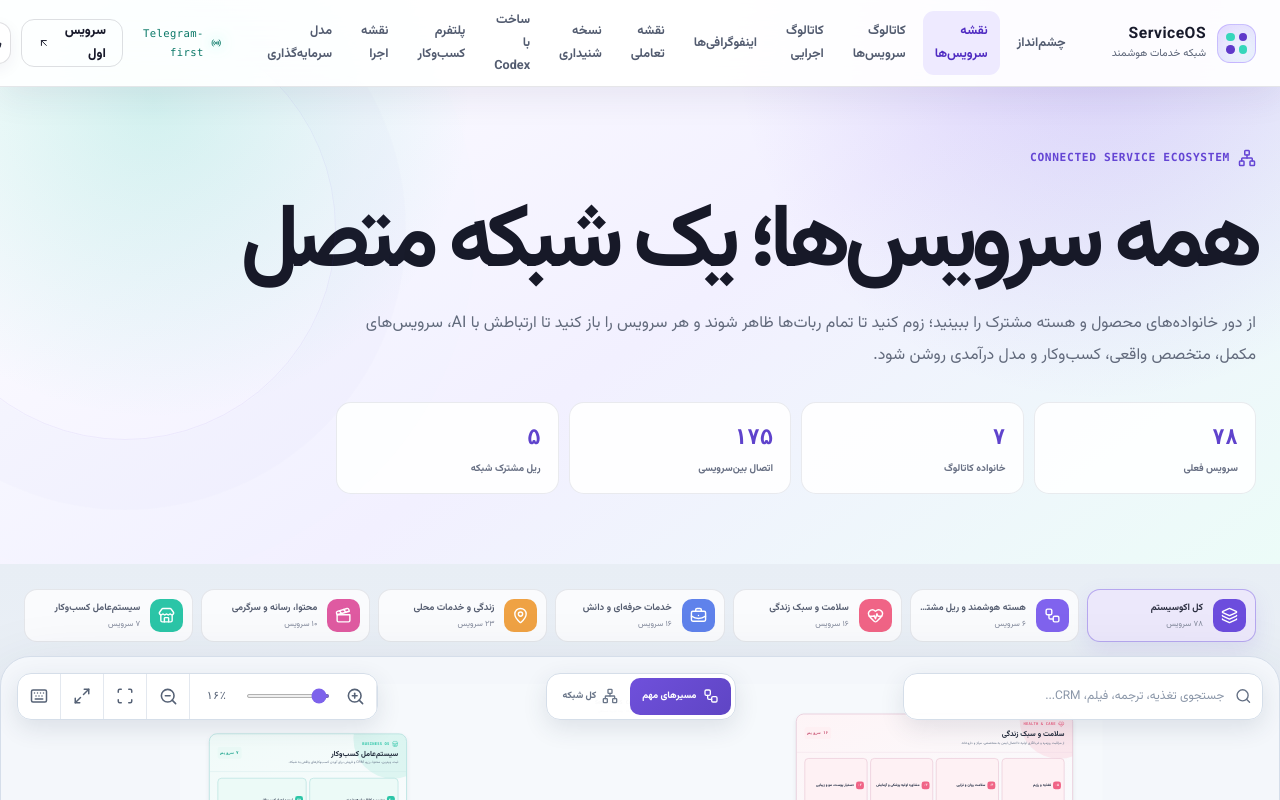
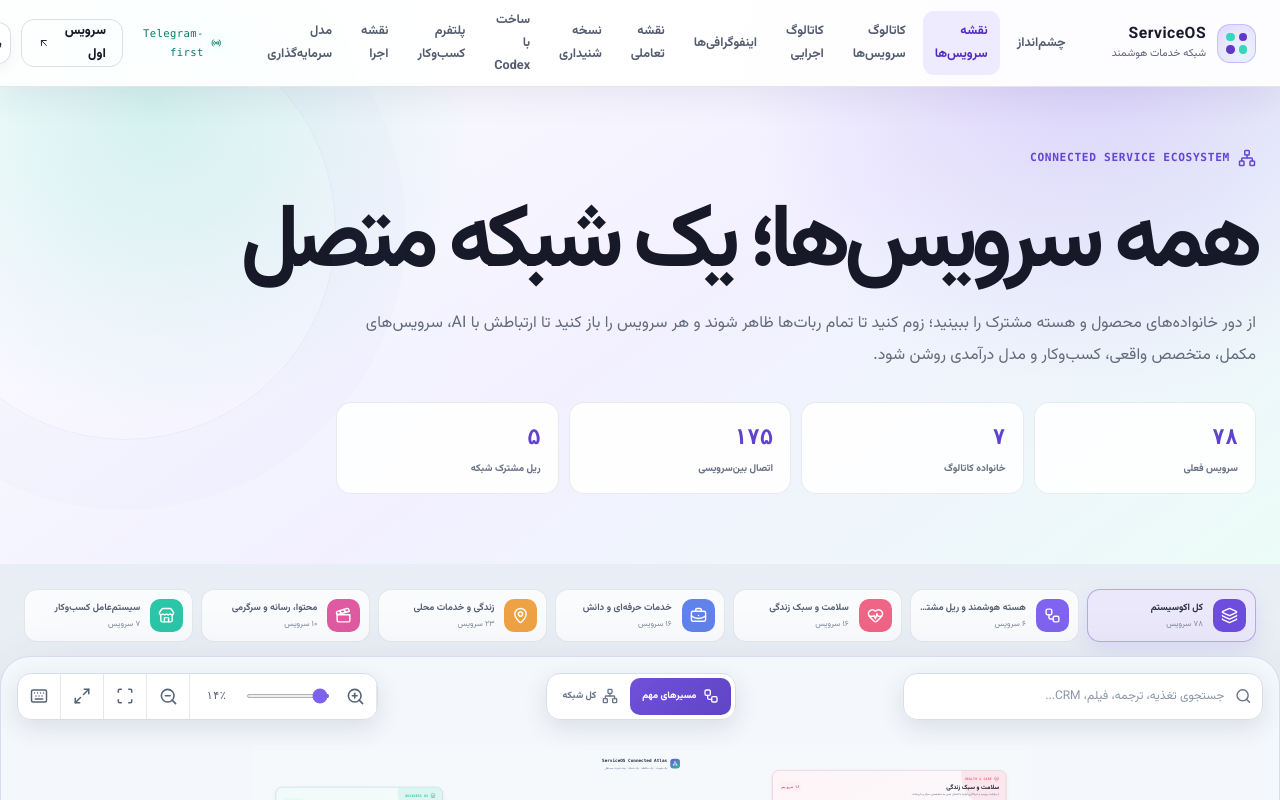
Before and after one commit to online6731/Health_Platform, a React (Vite) app: page /#/service-map in a window 1280 px wide. Shown: the top 800 px of the page. Built offline with nearby package versions, Linux system fonts and the light colour scheme.

Commit message:
Fix service map layout and navigation

```diff
--- a/src/pages/ServiceEcosystemMapPage.jsx
+++ b/src/pages/ServiceEcosystemMapPage.jsx
@@ -77,7 +77,7 @@
 function constrainView(candidate, viewportWidth, viewportHeight) {
   const mapWidth = ecosystemMapSize.width * candidate.scale
   const mapHeight = ecosystemMapSize.height * candidate.scale
-  const visibleEdge = Math.min(150, Math.max(72, Math.min(viewportWidth, viewportHeight) * .14))
+  const visibleEdge = Math.min(280, Math.max(110, Math.min(viewportWidth, viewportHeight) * .22))
   const constrainAxis = (offset, contentSize, viewportSize) => (
     contentSize <= viewportSize
       ? (viewportSize - contentSize) / 2
@@ -87,6 +87,23 @@
     ...candidate,
     x: constrainAxis(candidate.x, mapWidth, viewportWidth),
     y: constrainAxis(candidate.y, mapHeight, viewportHeight),
+  }
+}
+
+function getViewportFrame(viewportWidth, viewportHeight, hasInspector = false) {
+  const compact = viewportWidth <= 760
+  const horizontalInset = clamp(viewportWidth * .035, compact ? 18 : 34, compact ? 30 : 64)
+  const topInset = compact ? (hasInspector ? 126 : 112) : (hasInspector ? 126 : 88)
+  const bottomInset = compact ? 62 : 70
+  const width = Math.max(180, viewportWidth - (horizontalInset * 2))
+  const height = Math.max(160, viewportHeight - topInset - bottomInset)
+  return {
+    left: horizontalInset,
+    top: topInset,
+    width,
+    height,
+    centerX: horizontalInset + (width / 2),
+    centerY: topInset + (height / 2),
   }
 }
 
@@ -328,6 +345,7 @@
         const isFocused = focusedIds?.has(service.id)
         const isCompact = focusedIds ? !isFocused : scaleBand === 'overview'
         const isDimmed = Boolean(focusedIds && !isFocused)
+        const density = service.height < 220 ? 'tight' : service.height < 300 ? 'medium' : 'roomy'
         if (isCompact) return <button
           className={`ecosystem-service-dot ${isDimmed ? 'is-muted' : ''}`}
           style={{ '--family-color': family?.color, left: service.x, top: service.y, width: service.width, height: service.height }}
@@ -342,6 +360,7 @@
         return <button
           className={`ecosystem-service-node ${service.id === 1 ? 'is-omni' : ''} ${isSelected ? 'is-selected' : ''} ${isRelated ? 'is-related' : ''} ${isDimmed ? 'is-dimmed' : ''}`}
           style={{ '--family-color': family?.color, left: service.x, top: service.y, width: service.width, height: service.height }}
+          data-density={density}
           type="button"
           key={service.id}
           onClick={() => onService(service.id)}
@@ -351,8 +370,8 @@
           <span><b>{service.id.toLocaleString('fa-IR', { minimumIntegerDigits: 2 })}</b><small>PHASE {service.phase}</small></span>
           <h3>{service.name}</h3>
           <i>{service.en}</i>
-          <p>{service.summary}</p>
-          <footer><Bot /><small>{service.capability}</small><Building2 /><small>{service.human}</small></footer>
+          {density !== 'tight' && <p>{service.summary}</p>}
+          {density === 'roomy' && <footer><Bot /><small>{service.capability}</small><Building2 /><small>{service.human}</small></footer>}
         </button>
       })}
     </>
@@ -387,29 +406,32 @@
     return null
   }, [activeFamily, relatedIds, selectedId])
 
-  const fitMap = useCallback(() => {
+  const fitMap = useCallback((hasInspector = false) => {
     const bounds = viewportRef.current?.getBoundingClientRect()
     const width = bounds?.width || 1280
     const height = bounds?.height || 820
-    const scale = clamp(Math.min((width - 54) / ecosystemMapSize.width, (height - 54) / ecosystemMapSize.height), MIN_SCALE, .42)
-    setView({ scale, x: (width - (ecosystemMapSize.width * scale)) / 2, y: (height - (ecosystemMapSize.height * scale)) / 2 })
+    const frame = getViewportFrame(width, height, hasInspector)
+    const scale = clamp(Math.min(frame.width / ecosystemMapSize.width, frame.height / ecosystemMapSize.height), MIN_SCALE, .42)
+    setView({ scale, x: frame.centerX - ((ecosystemMapSize.width * scale) / 2), y: frame.centerY - ((ecosystemMapSize.height * scale) / 2) })
   }, [])
 
   const showOverview = useCallback(() => {
     setSelection(null)
     setActiveFamily('all')
-    fitMap()
+    fitMap(false)
   }, [fitMap])
 
-  const focusRect = useCallback((rect, requestedScale) => {
+  const focusRect = useCallback((rect, requestedScale, hasInspector = false) => {
     const bounds = viewportRef.current?.getBoundingClientRect()
     const width = bounds?.width || 1280
     const height = bounds?.height || 820
-    const scale = clamp(requestedScale ?? Math.min((width - 140) / rect.width, (height - 170) / rect.height, .82), MIN_SCALE, MAX_SCALE)
+    const frame = getViewportFrame(width, height, hasInspector)
+    const fitScale = Math.min(frame.width / rect.width, frame.height / rect.height, .86)
+    const scale = clamp(Math.min(requestedScale ?? fitScale, fitScale), MIN_SCALE, MAX_SCALE)
     setView(constrainView({
       scale,
-      x: (width / 2) - ((rect.x + (rect.width / 2)) * scale),
-      y: (height / 2) - ((rect.y + (rect.height / 2)) * scale),
+      x: frame.centerX - ((rect.x + (rect.width / 2)) * scale),
+      y: frame.centerY - ((rect.y + (rect.height / 2)) * scale),
     }, width, height))
   }, [])
 
@@ -440,15 +462,15 @@
 
   const refocusCurrent = useCallback(() => {
     if (selection?.type === 'service') {
-      focusRect(selection.data, selection.data.id === 1 ? .52 : .64)
+      focusRect(selection.data, selection.data.id === 1 ? .52 : .64, true)
       return
     }
     const family = selection?.type === 'family' ? selection.data : ecosystemFamilyById.get(activeFamily)
     if (family) {
-      focusRect(family)
+      focusRect(family, undefined, Boolean(selection))
       return
     }
-    fitMap()
+    fitMap(false)
   }, [activeFamily, fitMap, focusRect, selection])
 
   const getInspectorWidthBounds = useCallback(() => {
@@ -539,19 +561,20 @@
     }
   }, [commitInspectorWidth, isResizingInspector])
 
-  const setZoomLevel = (requestedScale) => {
+  const setZoomLevel = useCallback((requestedScale) => {
     const bounds = viewportRef.current?.getBoundingClientRect()
     const width = bounds?.width || 1280
     const height = bounds?.height || 820
-    const centerX = width / 2
-    const centerY = height / 2
+    const frame = getViewportFrame(width, height, Boolean(selection))
+    const centerX = frame.centerX
+    const centerY = frame.centerY
     setView((current) => {
       const scale = clamp(requestedScale, MIN_SCALE, MAX_SCALE)
       const mapX = (centerX - current.x) / current.scale
       const mapY = (centerY - current.y) / current.scale
       return constrainView({ scale, x: centerX - (mapX * scale), y: centerY - (mapY * scale) }, width, height)
     })
-  }
+  }, [selection])
 
   const zoomBy = (factor) => setZoomLevel(view.scale * factor)
 
@@ -636,7 +659,7 @@
     }
     window.addEventListener('keydown', onKeyDown)
     return () => window.removeEventListener('keydown', onKeyDown)
-  }, [closeInspector, isFallbackFullscreen, showOverview, toggleFullscreen, view.scale])
+  }, [closeInspector, isFallbackFullscreen, setZoomLevel, showOverview, toggleFullscreen, view.scale])
 
   const handleWheel = (event) => {
     event.preventDefault()
@@ -696,6 +719,11 @@
     event.currentTarget.releasePointerCapture?.(event.pointerId)
   }
 
+  const handleMapDoubleClick = (event) => {
+    if (event.target.closest?.('button, input, a, aside')) return
+    refocusCurrent()
+  }
+
   const searchResults = useMemo(() => {
     const normalized = query.trim().toLocaleLowerCase('fa')
     if (!normalized) return []
@@ -751,6 +779,7 @@
             onPointerMove={handlePointerMove}
             onPointerUp={handlePointerUp}
             onPointerCancel={handlePointerUp}
+            onDoubleClick={handleMapDoubleClick}
           >
           <div className="execution-map-toolbar">
             <div className="execution-map-search">
@@ -771,7 +800,7 @@
               <input type="range" min={MIN_SCALE * 100} max={MAX_SCALE * 100} step="1" value={view.scale * 100} onChange={(event) => setZoomLevel(Number(event.target.value) / 100)} aria-label="تنظیم درصد بزرگنمایی" />
               <output>{Math.round(view.scale * 100).toLocaleString('fa-IR')}٪</output>
               <button type="button" onClick={() => zoomBy(1 / 1.2)} aria-label="کوچک‌نمایی"><ZoomOut size={19} /></button>
-              <button type="button" onClick={showOverview} aria-label="جا دادن کل نقشه در قاب" title="بازگشت به کل نقشه"><Scan size={18} /></button>
+              <button type="button" onClick={refocusCurrent} aria-label="تمرکز مجدد روی نمای فعلی" title="تمرکز مجدد روی انتخاب"><Scan size={18} /></button>
               <button className={isFullscreen ? 'is-active' : ''} type="button" onClick={toggleFullscreen} aria-label={isFullscreen ? 'خروج از تمام‌صفحه' : 'نمایش تمام‌صفحه'} aria-pressed={isFullscreen}>{isFullscreen ? <Minimize2 size={18} /> : <Maximize2 size={18} />}</button>
               <button className={showHelp ? 'is-active' : ''} type="button" onClick={() => setShowHelp((current) => !current)} aria-label="راهنمای استفاده از نقشه" aria-pressed={showHelp}><Keyboard size={18} /></button>
             </div>
@@ -781,7 +810,7 @@
             <button type="button" onClick={() => setShowHelp(false)} aria-label="بستن راهنما"><X size={18} /></button>
             <span>SERVICE MAP CONTROLS</span><h2>چطور نقشه را بخوانیم؟</h2>
             <div><b>نمای دور</b><p>شش خوشه و ریل‌های اتصال به هسته مشترک دیده می‌شوند.</p></div>
-            <div><b>نمای نزدیک</b><p>روی هر ربات بزنید تا همه اتصال‌های مستقیم آن برجسته شوند.</p></div>
+            <div><b>نمای نزدیک</b><p>روی هر ربات بزنید تا اتصال‌های مستقیم آن برجسته شوند؛ دوبار کلیک روی فضای خالی، نمای فعلی را دوباره در قاب می‌چیند.</p></div>
             <div><b>رنگ خط</b><p>بنفش زیرساخت، سبز اتصال جریان کار و نارنجی رابطه هم‌خانواده است.</p></div>
             <div><b>میان‌بر</b><p><kbd>+</kbd> <kbd>−</kbd> زوم · <kbd>0</kbd> کل نقشه · <kbd>F</kbd> تمام‌صفحه · <kbd>Esc</kbd> خروج</p></div>
           </aside>}
```
Also changed, not shown: src/App.css, 1 other file (tests, documents, lock files or other folders).
